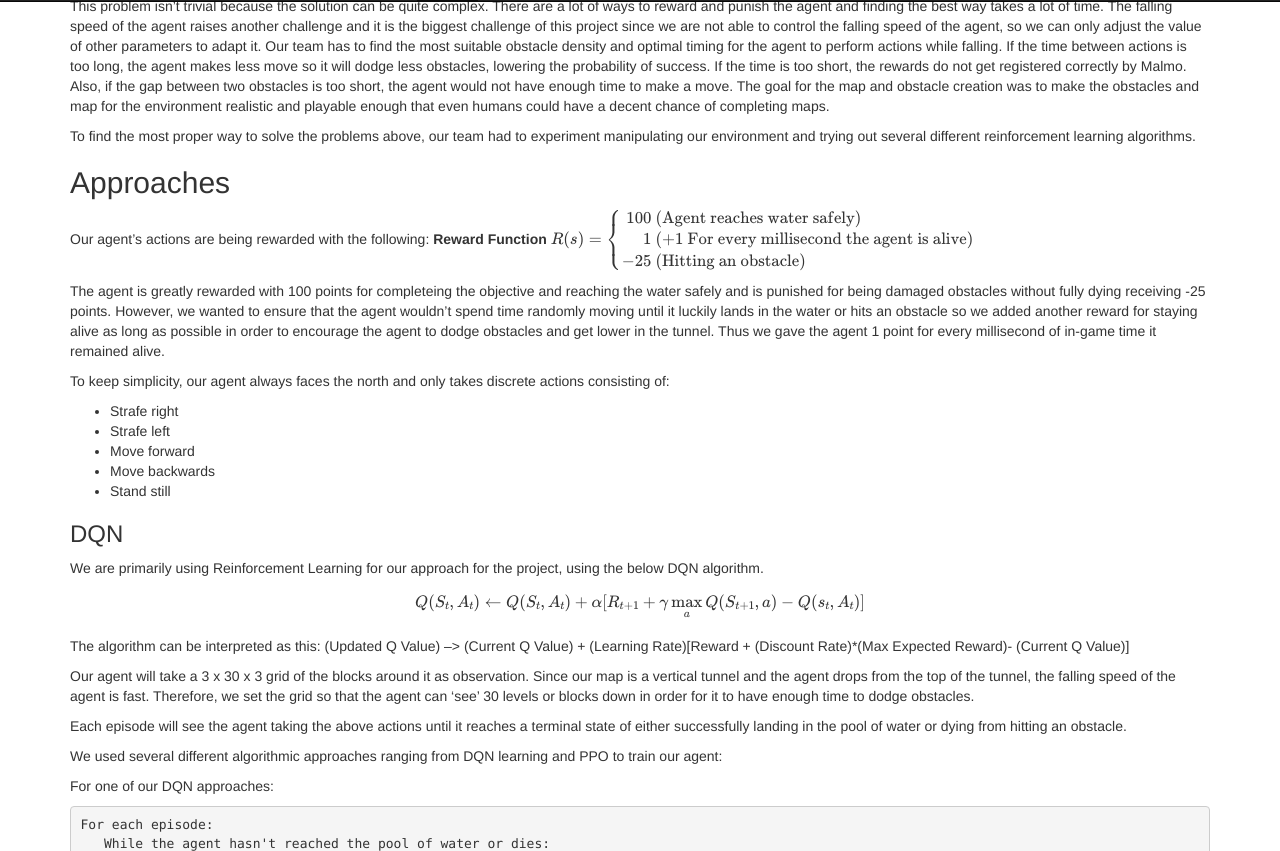
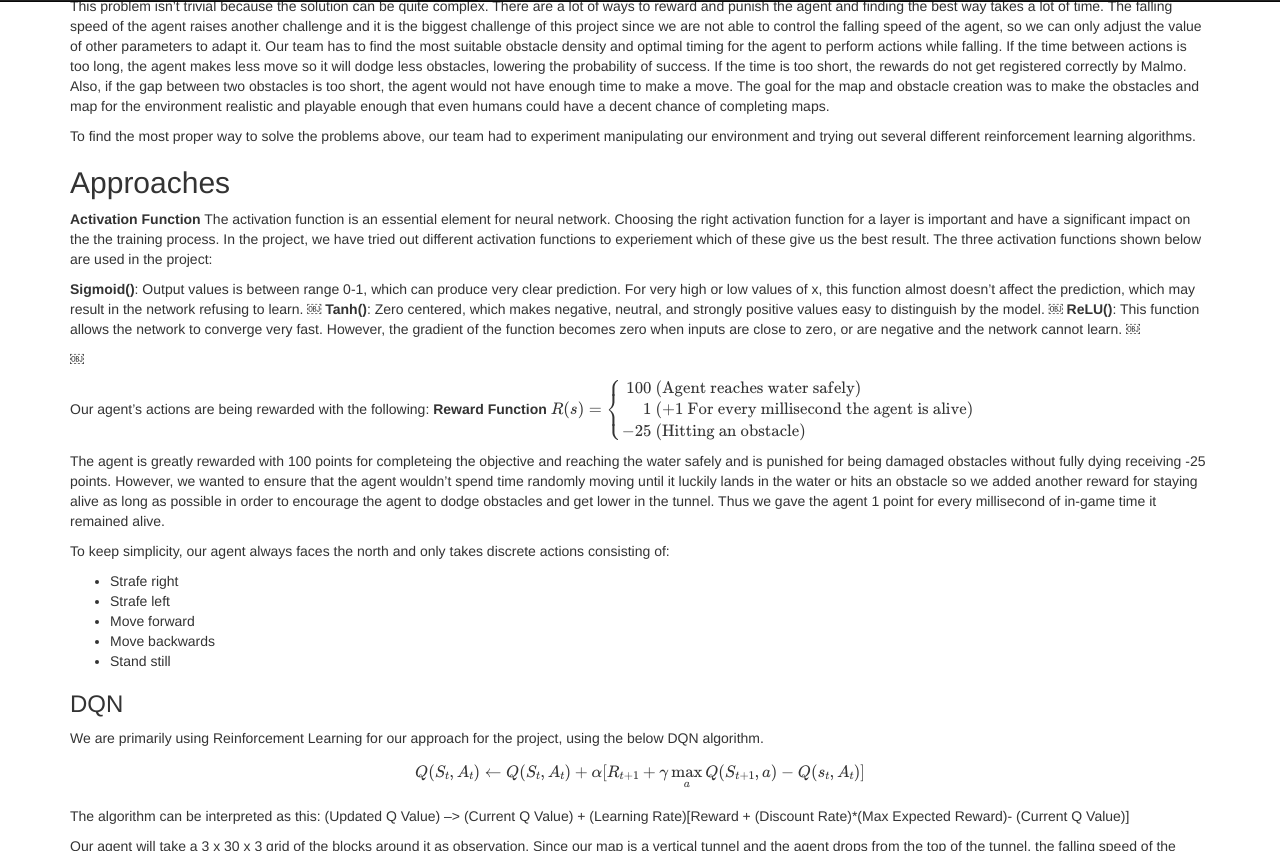
Before and after one commit to shanshs/Team-Pigeon, a Jekyll site: the page built from docs/final.md, in a window 1280 px wide and 900 px high, scrolled down 714 px, cut to the strip 49-900 px from the top of the window. Built offline with Jekyll 4.4.1, drawn with Linux system fonts in a browser that asks for light colours; formulas are drawn with MathJax 3.

Commit message:
Update final.md

```diff
--- a/docs/final.md
+++ b/docs/final.md
@@ -17,6 +17,19 @@ This problem isn’t trivial because the solution can be quite complex. There ar
 To find the most proper way to solve the problems above, our team had to experiment manipulating our environment and trying out several different reinforcement learning algorithms.
 
 ## Approaches
+
+**Activation Function**
+The activation function is an essential element for neural network. Choosing the right activation function for a layer is important and have a significant impact on the the training process. In the project, we have tried out different activation functions to experiement which of these give us the best result. The three activation functions shown below are used in the project:
+
+**Sigmoid()**: Output values is between range 0-1, which can produce very clear prediction. For very high or low values of x, this function almost doesn't affect the prediction, which may result in the network refusing to learn.
+￼
+**Tanh()**: Zero centered, which makes negative, neutral, and strongly positive values easy to distinguish by the model.
+￼
+**ReLU()**: This function allows the network to converge very fast. However, the gradient of the function becomes zero when inputs are close to zero, or are negative and the network cannot learn.
+￼
+
+￼
+
 
 Our agent's actions are being rewarded with the following:
 **Reward Function**
```
